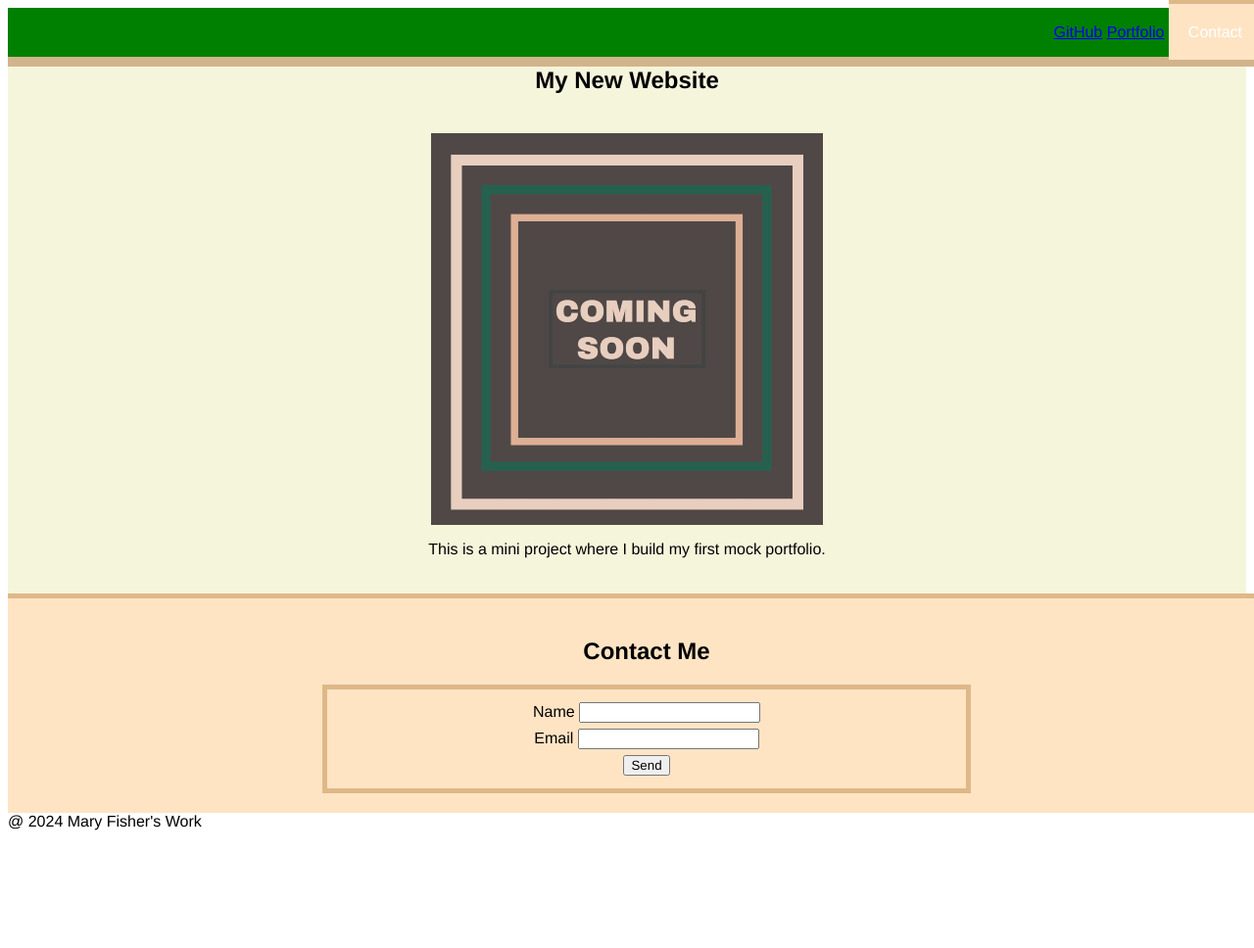
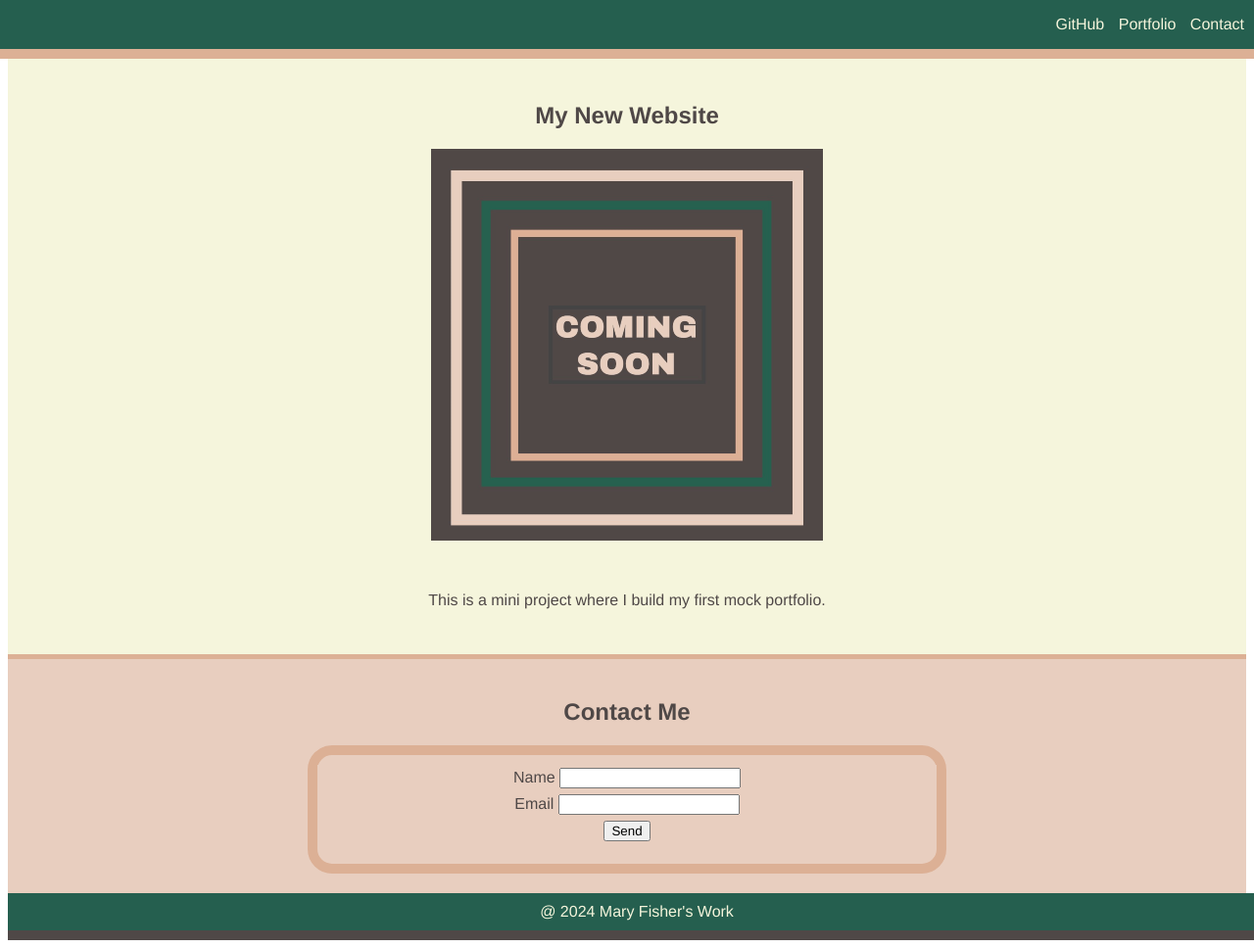
Before and after one commit to marylfisher/Stu-Mini-Project1, a plain HTML site: page Index.html in a window 1280 px wide. Shown: the top 968 px of the page at 98% size. Before the commit the page ends 856 px from the top, so only its background shows below. Drawn offline with Linux system fonts and the light colour scheme.

Commit message:
added css for style, fixed nav links

```diff
--- a/Assets/css/style.css
+++ b/Assets/css/style.css
@@ -1,20 +1,25 @@
 *{
     font-family: "helvetica neue", "helvetica", sans-serif;
+
 }
 
 header {
     width: 100%;
-    background-color: green;
-    border-bottom: 10px solid tan;
+    background-color: #255f4f;
+    border-bottom: 10px solid #dcb095;
     position: fixed;
+    top: 0;
+    left:0;
+    color: beige;
 }
 
 nav {
-    background-color: green;
+    background-color: #255f4f;
+    color: beige;
 }
 
 ul {
-    background-color: green;
+    background-color: #255f4f;
     text-align: right;
     color: white;
 }
@@ -22,7 +27,9 @@ ul {
 li {
     display:inline;
     list-style-type: none;
-    background-color: green;
+    background-color: #255f4f;
+    padding-right: 10px;
+    color: beige;
 }
 
 img {
@@ -32,57 +39,94 @@ img {
 
 h2 {
     text-align: center;
-    background-color: bisque;
+    background-color: #e8cebf;
+    color: #4f4847;
 }
 
 p {
     text-align: center;
+    padding-bottom: 10px;
+    color: #4f4847;
+}
+
+a:link {
+    color:beige;
+    text-decoration: none;
+}
+
+a:visited {
+    color:beige;
+    text-decoration: none;
+}
+
+a:hover {
+    color: #dcb095;
 }
 
 .header-1{
     text-align: center;
-    padding: 20px;
+    padding-top: 20px;
+    color: #4f4847;
 }
 
 .content{
     background-color: beige;
-    padding: 20px;
+    padding-top: 20px;
+    padding-bottom: 20px;
+    color: #4f4847;
+    position: static;
+    left:0;
+    right:0;
 }
 
 #contact-me {
     width: 100%;
-    background-color: bisque;
-    border-top: 5px solid burlywood;
-    padding: 20px;
+    background-color: #e8cebf;
+    border-top: 5px solid #dcb095;
+    padding-top: 20px;
+    padding-bottom: 20px;
+    color: #4f4847;
 }
 
 #contact-1{
     margin: auto;
     width: 50%;
-    background-color: bisque;
-    border: 5px solid burlywood;
-    padding: 10px;
+    background-color: #e8cebf;
+    border: 10px solid #dcb095;
+    border-radius: 25px;
+    padding-top: 10px;
+    padding-bottom: 20px;
     text-align:center;
+    color: #4f4847;
 }
 
 #name{
+    text-align: center;
     display: block;
     padding: 3px;
-    background-color: bisque;
+    background-color: #e8cebf;
+    color: #4f4847;
 }
 
 #email{
+    text-align: center;
     display: block;
     padding: 3px;
-    background-color: bisque;
+    background-color:#e8cebf;
+    color: #4f4847;
 }
 
 #submit{
     display: block;
     padding: 3px;
-    background-color: bisque;
+    background-color: #e8cebf;
 }
 
 #footer {
+    color: beige;
     text-align: center;
+    width: 100%;
+    background-color: #255f4f;
+    padding: 10px;
+    border-bottom: 10px solid #4f4847;
 }
--- a/Index.html
+++ b/Index.html
@@ -13,17 +13,19 @@
                 <ul>
                     <li> <a href="https://github.com/marylfisher">GitHub</a> </li>
                     <li> <a href="#">Portfolio</a></li>
-                    <li> <a id="contact-me">Contact</a></li>
+                    <li> <a href="#contact-me">Contact</a></li>
                 </ul>
             </nav>
           </header>
           </section>
 
         <section class="content">
+          <br></br>
           <h1 class="header-1">My New Website</h1>
 
           <img src="./Assets/images/image-1.png" alt="placeholder image">
 
+          <br></br>
           <p>This is a mini project where I build my first mock portfolio.</p>
         </section>
 
@@ -45,7 +47,7 @@
         </section>
         </body>
 
-        <section id-="footer">
+        <section id="footer">
         <foot>@ 2024 Mary Fisher's Work</foot>
         </section>
 
```
